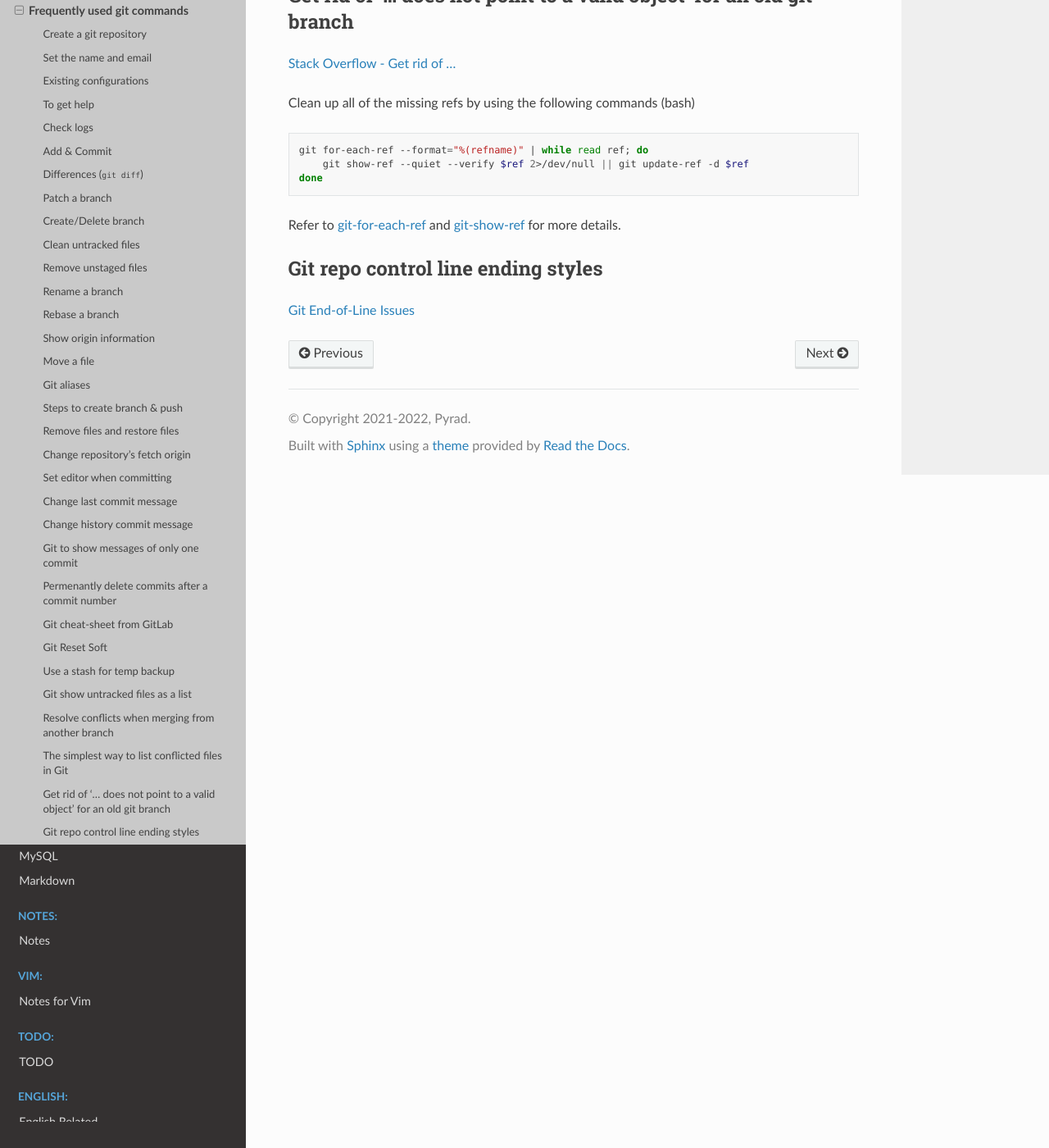
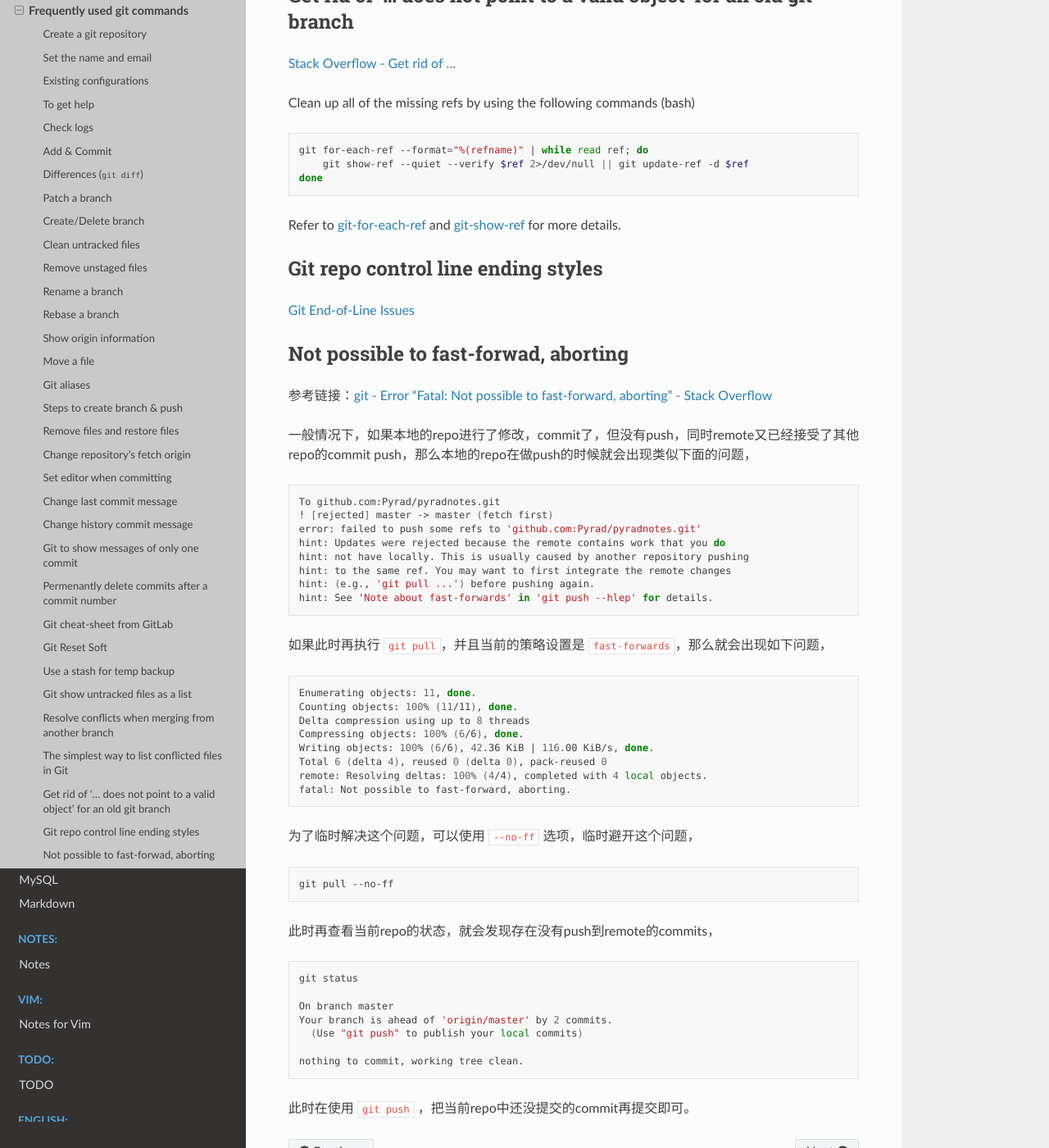
Before and after one commit to Pyrad/pyradnotes, a Sphinx documentation site: the page built from source/Git/gitcmd.md, in a window 1280 px wide and 1400 px high, scrolled down 13643 px. Shown: the whole window at 82% size. Built offline with Sphinx 7.4.7 and the Read the Docs theme 2.0.0, drawn with Linux system fonts in a browser that asks for light colours.

Commit message:
Git Fast-forward issue when doing git-push/git-pull

````diff
--- a/source/Git/gitcmd.md
+++ b/source/Git/gitcmd.md
@@ -674,3 +674,55 @@ Refer to [git-for-each-ref](https://git-scm.com/docs/git-for-each-ref) and [git-
 ## Git repo control line ending styles
 
 [Git End-of-Line Issues](https://learn.openwaterfoundation.org/owf-learn-git/eol/)
+
+
+## Not possible to fast-forwad, aborting
+
+参考链接：[git - Error "Fatal: Not possible to fast-forward, aborting" - Stack Overflow](https://stackoverflow.com/questions/13106179/error-fatal-not-possible-to-fast-forward-aborting)
+
+
+一般情况下，如果本地的repo进行了修改，commit了，但没有push，同时remote又已经接受了其他repo的commit push，那么本地的repo在做push的时候就会出现类似下面的问题，
+
+```shell
+To github.com:Pyrad/pyradnotes.git
+! [rejected] master -> master (fetch first)
+error: failed to push some refs to 'github.com:Pyrad/pyradnotes.git'
+hint: Updates were rejected because the remote contains work that you do
+hint: not have locally. This is usually caused by another repository pushing
+hint: to the same ref. You may want to first integrate the remote changes
+hint: (e.g., 'git pull ...') before pushing again.
+hint: See 'Note about fast-forwards' in 'git push --hlep' for details.
+```
+
+如果此时再执行 `git pull`，并且当前的策略设置是 `fast-forwards`，那么就会出现如下问题，
+
+```shell
+Enumerating objects: 11, done.
+Counting objects: 100% (11/11), done.
+Delta compression using up to 8 threads
+Compressing objects: 100% (6/6), done.
+Writing objects: 100% (6/6), 42.36 KiB | 116.00 KiB/s, done.
+Total 6 (delta 4), reused 0 (delta 0), pack-reused 0
+remote: Resolving deltas: 100% (4/4), completed with 4 local objects.
+fatal: Not possible to fast-forward, aborting.
+```
+
+为了临时解决这个问题，可以使用 `--no-ff` 选项，临时避开这个问题，
+
+```shell
+git pull --no-ff
+```
+
+此时再查看当前repo的状态，就会发现存在没有push到remote的commits，
+
+```shell
+git status
+
+On branch master
+Your branch is ahead of 'origin/master' by 2 commits.
+  (Use "git push" to publish your local commits)
+
+nothing to commit, working tree clean.
+```
+
+此时在使用 `git push` ，把当前repo中还没提交的commit再提交即可。
````
